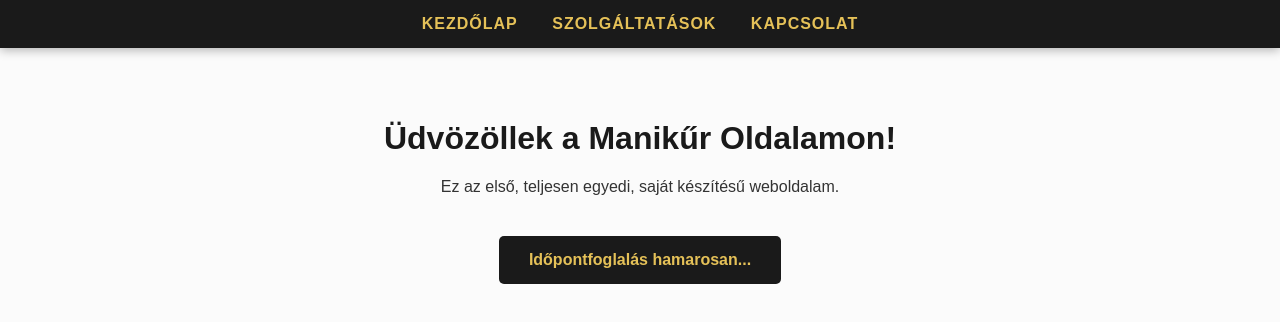
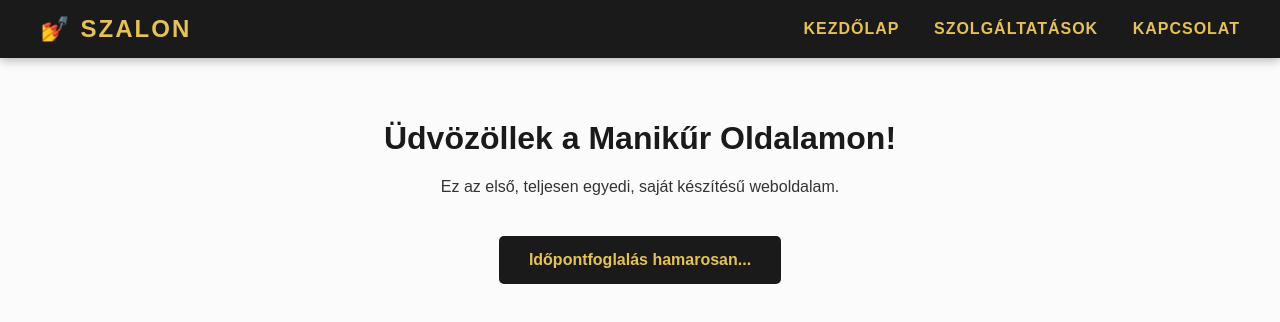
Before and after one commit to enneno/Test, a plain HTML site: page index.html in a window 1280 px wide. Shown: the top 322 px of the page. Drawn offline with Linux system fonts and the light colour scheme.

Commit message:
Update index.html

```diff
--- a/index.html
+++ b/index.html
@@ -11,44 +11,63 @@
             text-align: center;
             background-color: #fbfbfb;
             color: #333;
-            margin: 0; /* Eltávolítjuk az alapértelmezett margót */
-            padding-top: 80px; /* EZ FONTOS: Lejjebb toljuk a tartalmat, hogy a fix menü ne takarja ki a címet */
+            margin: 0;
+            padding-top: 80px;
         }
 
-        /* A fix menüsáv stílusa (Sötét, elegáns dizájn) */
+        /* ÚJ: Flexbox alapú menüsáv elrendezés */
         .fejlec {
-            position: fixed; /* Ez a parancs rögzíti a menüt */
-            top: 0; /* A képernyő legtetejére */
+            position: fixed;
+            top: 0;
             left: 0;
             width: 100%;
-            background-color: #1a1a1a; /* Sötét színkód */
-            padding: 15px 0;
-            z-index: 1000; /* Biztosítja, hogy mindig minden más elem felett maradjon */
-            box-shadow: 0 2px 10px rgba(0,0,0,0.3); /* Kis árnyék az aljára */
+            background-color: #1a1a1a;
+            padding: 15px 40px; /* Bal-jobb belső margó a szélektől */
+            box-sizing: border-box; /* Megakadályozza, hogy a sáv lógjon le a képernyőről */
+            z-index: 1000;
+            box-shadow: 0 2px 10px rgba(0,0,0,0.3);
+
+            /* A varázslat itt történik: két szélre húzza az elemeket */
+            display: flex;
+            justify-content: space-between;
+            align-items: center; /* Függőlegesen középre zárja őket */
         }
 
-        /* A menüben lévő linkek (szövegek) stílusa */
-        .fejlec a {
-            color: #e5c158; /* Elegáns arany/homok színű szöveg */
-            text-decoration: none; /* Aláhúzás eltüntetése */
-            margin: 0 15px; /* Távolság a szavak között */
+        /* Bal oldali logó / Ikon stílusa */
+        .logo {
+            color: #e5c158;
+            font-size: 24px; /* Nagyobb méret, hogy kiemelkedjen */
+            text-decoration: none;
+            font-weight: bold;
+            letter-spacing: 2px;
+            transition: color 0.3s;
+        }
+
+        .logo:hover {
+            color: #ffffff;
+        }
+
+        /* Jobb oldali menüpontok konténere és linkjei */
+        .menu-pontok a {
+            color: #e5c158;
+            text-decoration: none;
+            margin-left: 30px; /* Egymástól való távolság */
             font-size: 16px;
             font-weight: bold;
-            text-transform: uppercase; /* Csupa nagybetű */
-            letter-spacing: 1px; /* Betűköz növelése */
-            transition: color 0.3s; /* Finom átmenet, ha ráviszed az egeret */
+            text-transform: uppercase;
+            letter-spacing: 1px;
+            transition: color 0.3s;
         }
 
-        /* Milyen legyen a link, ha ráviszik az egeret */
-        .fejlec a:hover {
-            color: #ffffff; /* Fehérre vált */
+        .menu-pontok a:hover {
+            color: #ffffff;
         }
 
         /* Címsor és szöveg formázása */
         h1 { color: #1a1a1a; margin-top: 40px; }
         p { margin-bottom: 40px; }
 
-        /* A gomb stílusa, hogy passzoljon a menühöz */
+        /* A gomb stílusa */
         .gomb {
             display: inline-block;
             padding: 15px 30px;
@@ -61,11 +80,17 @@
     </style>
 </head>
 <body>
-    <!-- Itt kezdődik a rögzített menüsáv -->
+    <!-- Rögzített menüsáv -->
     <nav class="fejlec">
-        <a href="#kezdolap">Kezdőlap</a>
-        <a href="#szolgaltatasok">Szolgáltatások</a>
-        <a href="#kapcsolat">Kapcsolat</a>
+        <!-- Bal oldal: Ikon / Logó gomb, ami a kezdőlapra (tetejére) dob -->
+        <a href="#kezdolap" class="logo">💅 SZALON</a>
+
+        <!-- Jobb oldal: Menüpontok egy csoportban -->
+        <div class="menu-pontok">
+            <a href="#kezdolap">Kezdőlap</a>
+            <a href="#szolgaltatasok">Szolgáltatások</a>
+            <a href="#kapcsolat">Kapcsolat</a>
+        </div>
     </nav>
 
     <!-- Az oldal tartalma -->
@@ -77,7 +102,6 @@
         <a href="#" class="gomb">Időpontfoglalás hamarosan...</a>
     </div>
 
-    <!-- Ez csak egy kis üres hely, hogy lásd a görgetést működés közben -->
     <div style="height: 1000px;"></div>
 </body>
 </html>
```
